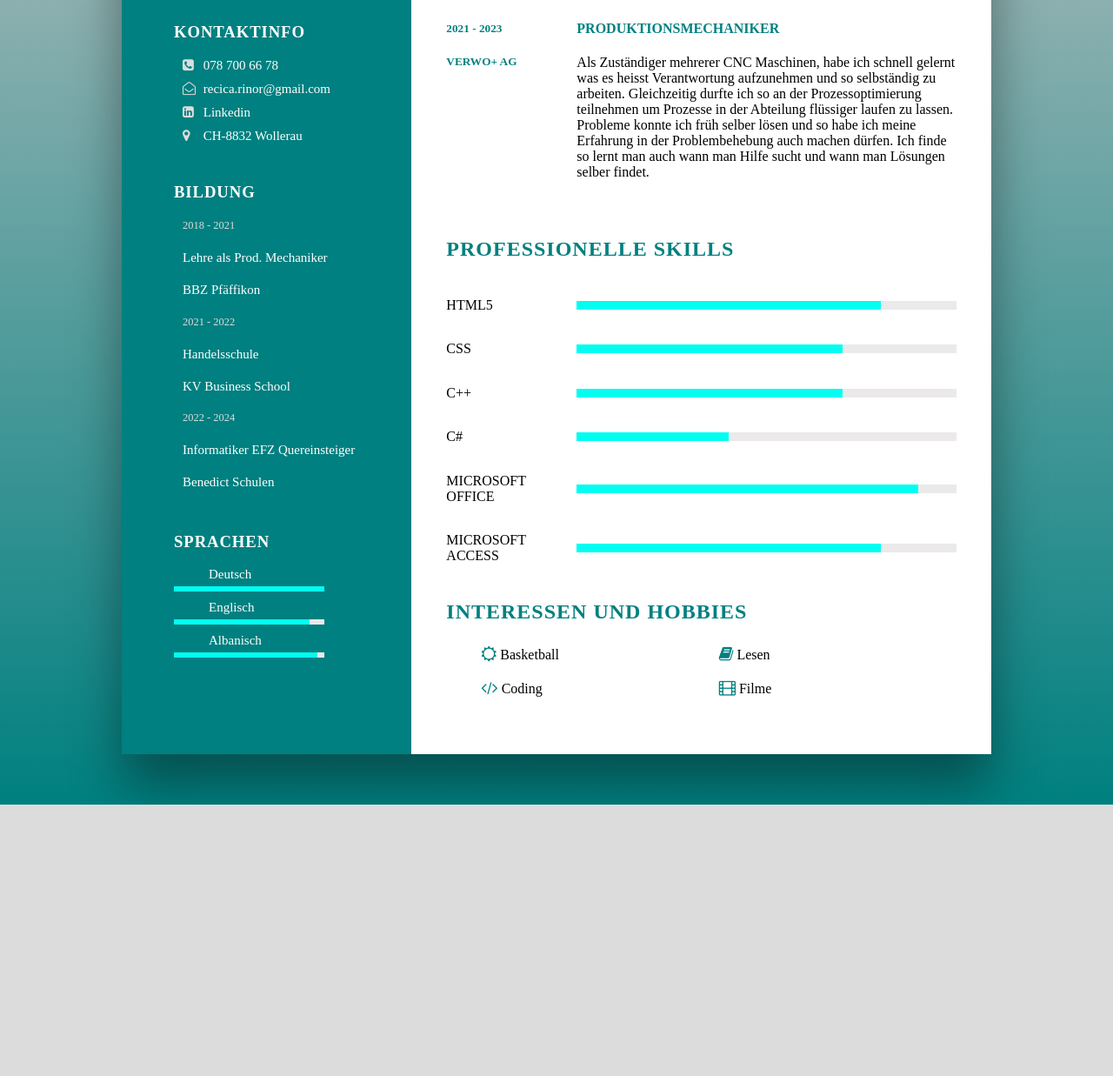
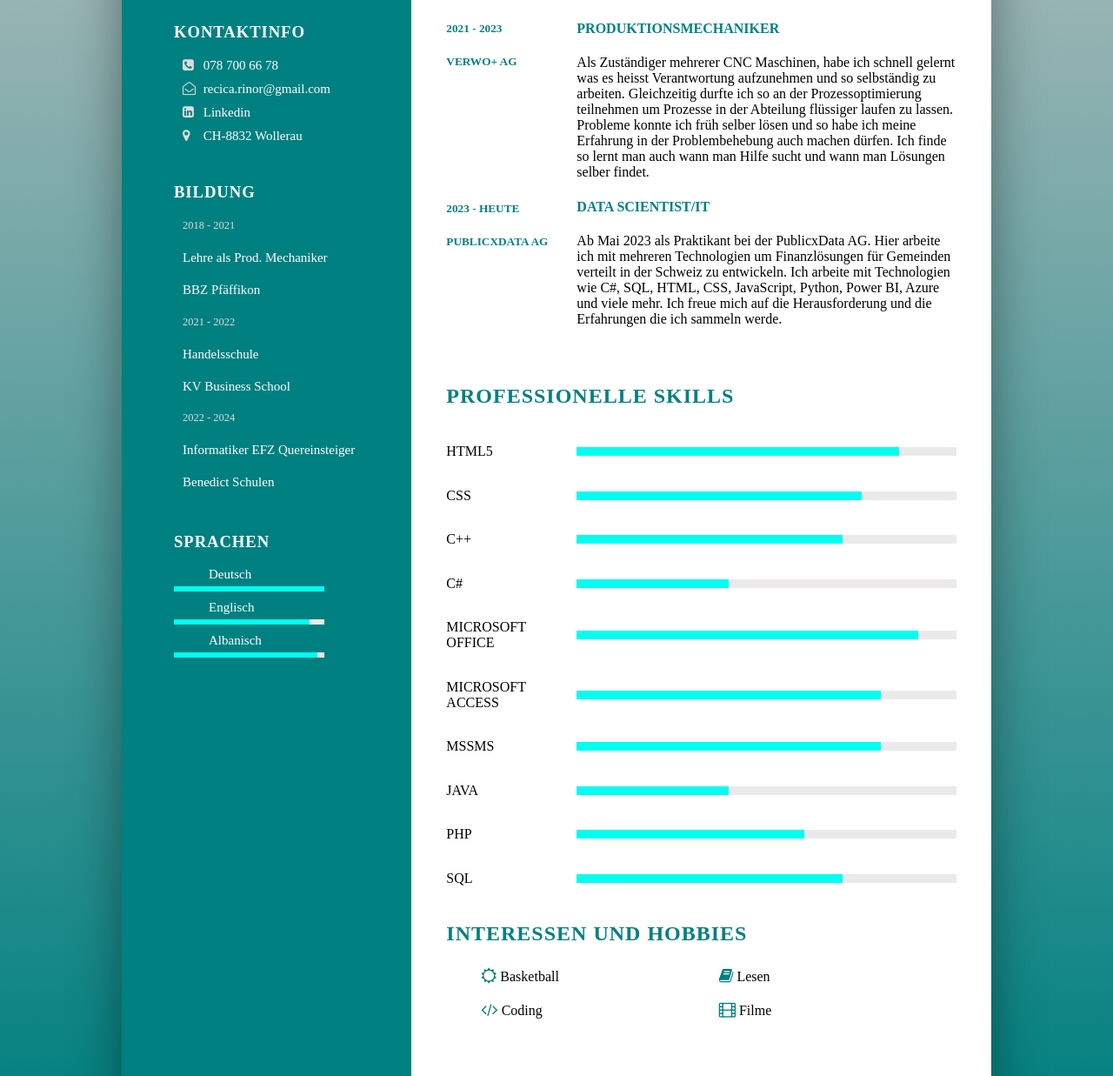
Before and after one commit to RinorRecica/rinorrecica.github.io, a plain HTML site: page index.html in a window 1280 px wide. Shown: the part 360-1597 px from the top of the page at 87% size. Before the commit the page ends 1285 px from the top, so only its background shows below. Drawn offline with Linux system fonts and the light colour scheme.

Commit message:
Arbeitserfahrung angepasst
Alles erledigt und funktionstüchtig

```diff
--- a/index.html
+++ b/index.html
@@ -115,7 +115,20 @@
                     <div class="year_company">
                         <h5>2021 - 2023</h5>
                         <div class="Arbeit1"> <a href="https://www.verwo.com/"><h5>Verwo+ AG</h5></a></div>
-                        </div>
+                    <br>
+                    <br>
+                    <br>
+                    <br>
+                    <br>
+                    <br>
+
+                    <div class="year_company">
+                        <h5>2023 - Heute</h5>
+                        <div class="Arbeit"> <a href="https://publicxdata.ch/"><h5>PublicXData AG</h5></a></div>
+                    </div>
+
+                    </div>
+
                     <div class="text">
                         <h4>Produktionsmechaniker</h4>
                         <p>Als Zuständiger mehrerer CNC Maschinen, habe ich schnell gelernt was es heisst
@@ -125,7 +138,15 @@
                             Ich finde so lernt man auch wann man Hilfe sucht und wann man Lösungen selber findet.
                         </p>
 
+                    <div class="text">
+                        <h4>Data Scientist/IT</h4>
+                        <p>Ab Mai 2023 als Praktikant bei der PublicxData AG. Hier arbeite ich mit mehreren Technologien um Finanzlösungen für Gemeinden verteilt in der Schweiz zu entwickeln.
+                            Ich arbeite mit Technologien wie C#, SQL, HTML, CSS, JavaScript, Python, Power BI, Azure und viele mehr.
+                            Ich freue mich auf die Herausforderung und die Erfahrungen die ich sammeln werde.
+                        </p>
                     </div>
+                    </div>
+
          </div>
     </div>
     <div class="about skills">
@@ -133,13 +154,13 @@
         <div class="box">
             <h4>HTML5</h4>
             <div class="percent">
-            <div style="width: 80%;"></div>
+            <div style="width: 85%;"></div>
         </div>
         </div>
         <div class="box">
             <h4>CSS</h4>
             <div class="percent">
-            <div style="width: 70%;"></div>
+            <div style="width: 75%;"></div>
         </div>
         </div>
         <div class="box">
@@ -166,6 +187,30 @@
             <div style="width: 80%;"></div>
         </div>
         </div>
+        <div class="box">
+            <h4>MSSMS</h4>
+            <div class="percent">
+            <div style="width: 80%;"></div>
+        </div>
+        </div>
+        <div class="box">
+            <h4>Java</h4>
+            <div class="percent">
+            <div style="width: 40%;"></div>
+        </div>
+        </div>
+        <div class="box">
+            <h4>PHP</h4>
+            <div class="percent">
+            <div style="width: 60%;"></div>
+        </div>
+        </div>
+        <div class="box">
+            <h4>SQL</h4>
+            <div class="percent">
+            <div style="width: 70%;"></div>
+        </div>
+        </div>
     </div>
 
     <div class="about interest">
```
